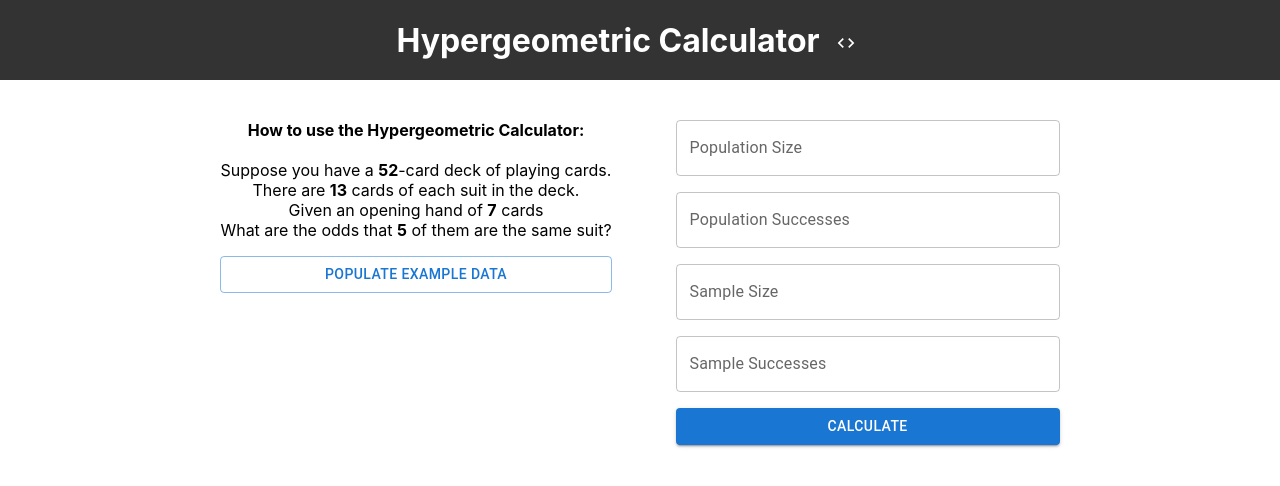
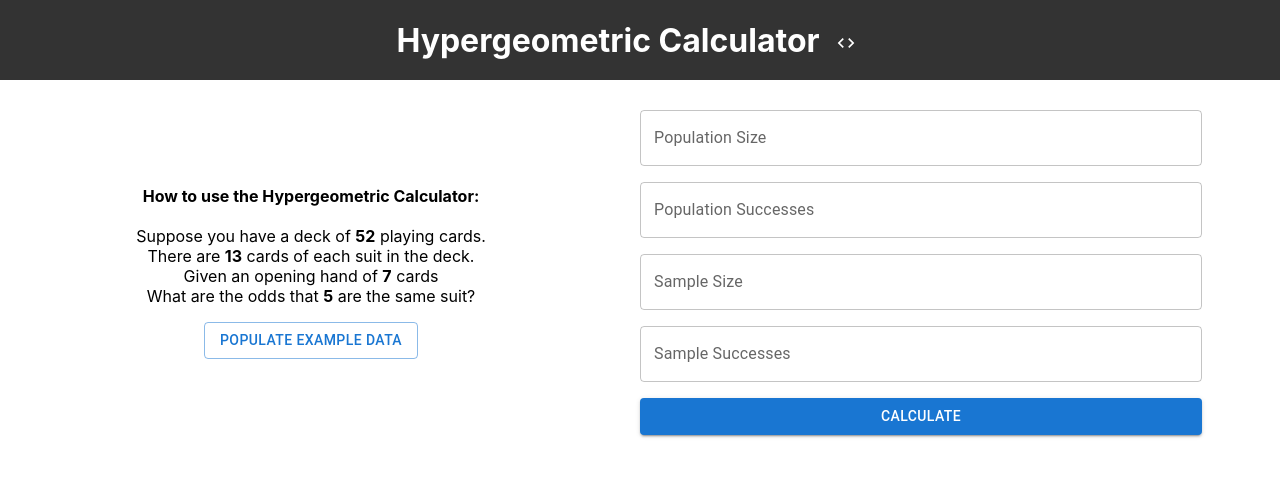
Before and after one commit to blakescode/hypergeometric-react-app, a React (Create React App) app: page / in a window 1280 px wide. Shown: the top 486 px of the page. Built offline with nearby package versions, Linux system fonts and the light colour scheme.

Commit message:
grid align system

```diff
--- a/src/App.css
+++ b/src/App.css
@@ -12,19 +12,26 @@
   text-align: center;
   display: flex;
   justify-content: center;
-  margin-top: 5vh;
+  padding: 30px 30px 60px 30px;
+}
+
+.example-button {
+  max-width: 300px;
 }
 
 .stack-example {
+  align-items: center;
+}
+
+.stack-results {
   min-width: 20vw;
 }
 
-.stack-form {
-  margin-left: 5vw;
-  min-width: 30vw;
+@media screen and (max-width: 992px) {
+  .stack-example {
+    margin-top: -15px;
+  }
+  .header-button {
+    display: none !important;
+  }
 }
-
-.stack-results {
-  margin-left: 5vw;
-  min-width: 20vw;
-}
--- a/src/App.js
+++ b/src/App.js
@@ -3,6 +3,7 @@ import React, { useState } from 'react';
 import Button from '@mui/material/Button';
 import TextField from '@mui/material/TextField';
 import Stack from '@mui/material/Stack';
+import Grid from '@mui/material/Grid';
 import Tooltip from '@mui/material/Tooltip'
 import { calculate } from './services/calculator';
 import CodeIcon from '@mui/icons-material/Code';
@@ -73,22 +74,32 @@ function App() {
         </h1>
       </div>
       <div className="Form">
+        <Grid
+          container
+          alignItems="center"
+          justifyContent="center"
+          spacing={6}
+        >
+          <Grid item xs={12} sm={12} md>
             <Stack spacing={2} className='stack-example'>
               <p className="example">
                 <b>How to use the Hypergeometric Calculator:</b><br/>
                 <br/>
-            Suppose you have a <b>52</b>-card deck of playing cards.<br/>
+                Suppose you have a deck of <b>52</b> playing cards.<br/>
                 There are <b>13</b> cards of each suit in the deck.<br/>
                 Given an opening hand of <b>7</b> cards<br/>
-            What are the odds that <b>5</b> of them are the same suit?
+                What are the odds that <b>5</b> are the same suit?
               </p>
               <Button
                 variant="outlined"
+                className="example-button"
                 onClick={populateExampleData}
               >
                 Populate Example Data
               </Button>
             </Stack>
+          </Grid>
+          <Grid item xs={12} sm md>
             <Stack spacing={2} className='stack-form'>
               <TextField
                 id="populationSize"
@@ -129,6 +140,8 @@ function App() {
                 Calculate
               </Button>
             </Stack>
+          </Grid>
+          <Grid item xs={12} sm md="auto">
             { state.hasBeenCalculated &&
               <Stack spacing={2} className='stack-results'>
                 <TextField
@@ -173,6 +186,8 @@ function App() {
                 />
               </Stack>
             }
+          </Grid>
+        </Grid>
       </div>
     </div>
   );
```
Lines whose indentation alone changed are shown as unchanged.
